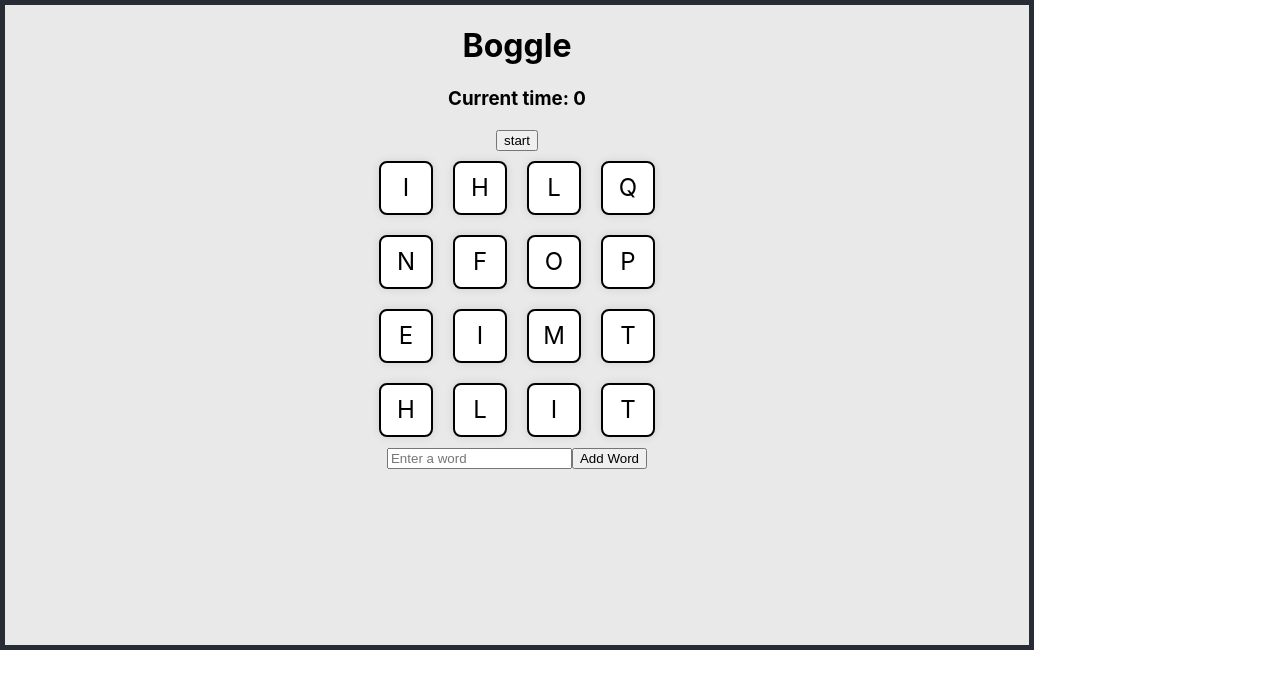
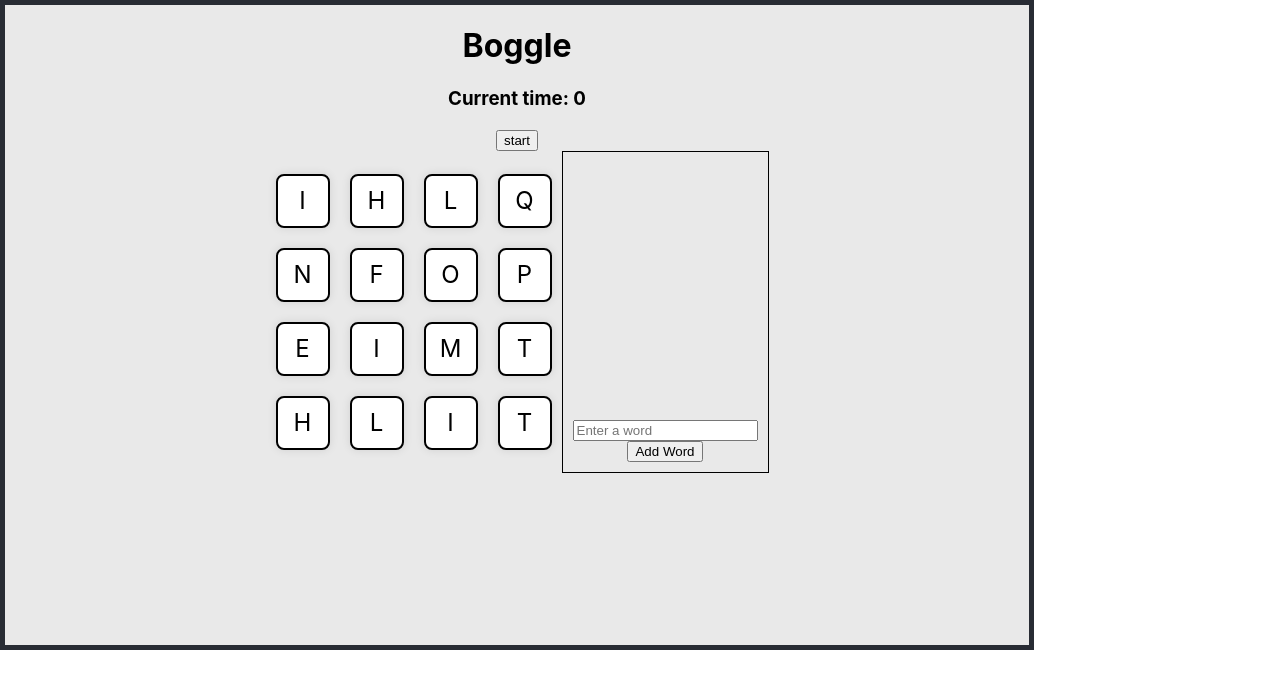
Before and after one commit to jscarbel/Boogle, a React (Create React App) app: page / in a window 1280 px wide. Shown: the top 688 px of the page. Built offline with nearby package versions, Linux system fonts and the light colour scheme.

Commit message:
updated css to remove ordered list from word-list and to adjust placement

```diff
--- a/src/App.css
+++ b/src/App.css
@@ -63,3 +63,41 @@
   margin: 10px; /* Margin for spacing between dice */
   box-shadow: 0 0 10px rgba(0, 0, 0, 0.1); /* Optional: to give a slight shadow effect */
 }
+
+.input-container {
+  display: flex;
+  justify-content: center;
+  align-items: flex-start;
+  gap: 20px;
+}
+
+.input-word {
+  display: flex;
+  flex-direction: column;
+  align-items: center;
+  margin-top: 20px;
+}
+
+.word-list-container {
+  display: flex;
+  flex-direction: column;
+  justify-content: space-between;
+  border: 1px solid #000;
+  padding: 10px;
+  max-width: 200px;
+  height: 300px; /* Match the height of the board for a balanced layout */
+  overflow-y: auto; /* Add scroll if word list exceeds container height */
+}
+
+.word-list {
+  display: flex;
+  flex-direction: column;
+  max-height: 80%;
+  overflow-y: scroll;
+  gap: 5px;
+}
+
+.word-item {
+  border: 1px solid #000;
+  padding: 5px;
+}
--- a/src/components/BoardContainer.tsx
+++ b/src/components/BoardContainer.tsx
@@ -55,8 +55,8 @@ const BoardContainer = () => {
       <TimerButton onClick={handleTimerChange} label={timerLabel} />
       <div className="board">
         <DiceGrid letters={boardLetters} />
+        <InputWord wordSet={wordSet} onWordChange={handleWordAddition} />
       </div>
-      <InputWord wordSet={wordSet} onWordChange={handleWordAddition} />
     </div>
   );
 };
--- a/src/components/InputWord.tsx
+++ b/src/components/InputWord.tsx
@@ -23,6 +23,14 @@ const InputWord = ({
     }
   };
   return (
+    <div className="word-list-container">
+      <div className="word-list">
+        {Array.from(wordSet).map((word, index) => (
+          <div key={index} className="word-item">
+            {word}
+          </div>
+        ))}
+      </div>
       <div className="input-word">
         <input
           type="text"
@@ -31,11 +39,7 @@ const InputWord = ({
           placeholder="Enter a word"
         />
         <button onClick={handleWordSubmit}>Add Word</button>
-      <ul>
-        {Array.from(wordSet).map((word, index) => (
-          <li key={index}>{word}</li>
-        ))}
-      </ul>
+      </div>
     </div>
   );
 };
```
Lines whose indentation alone changed are shown as unchanged.
